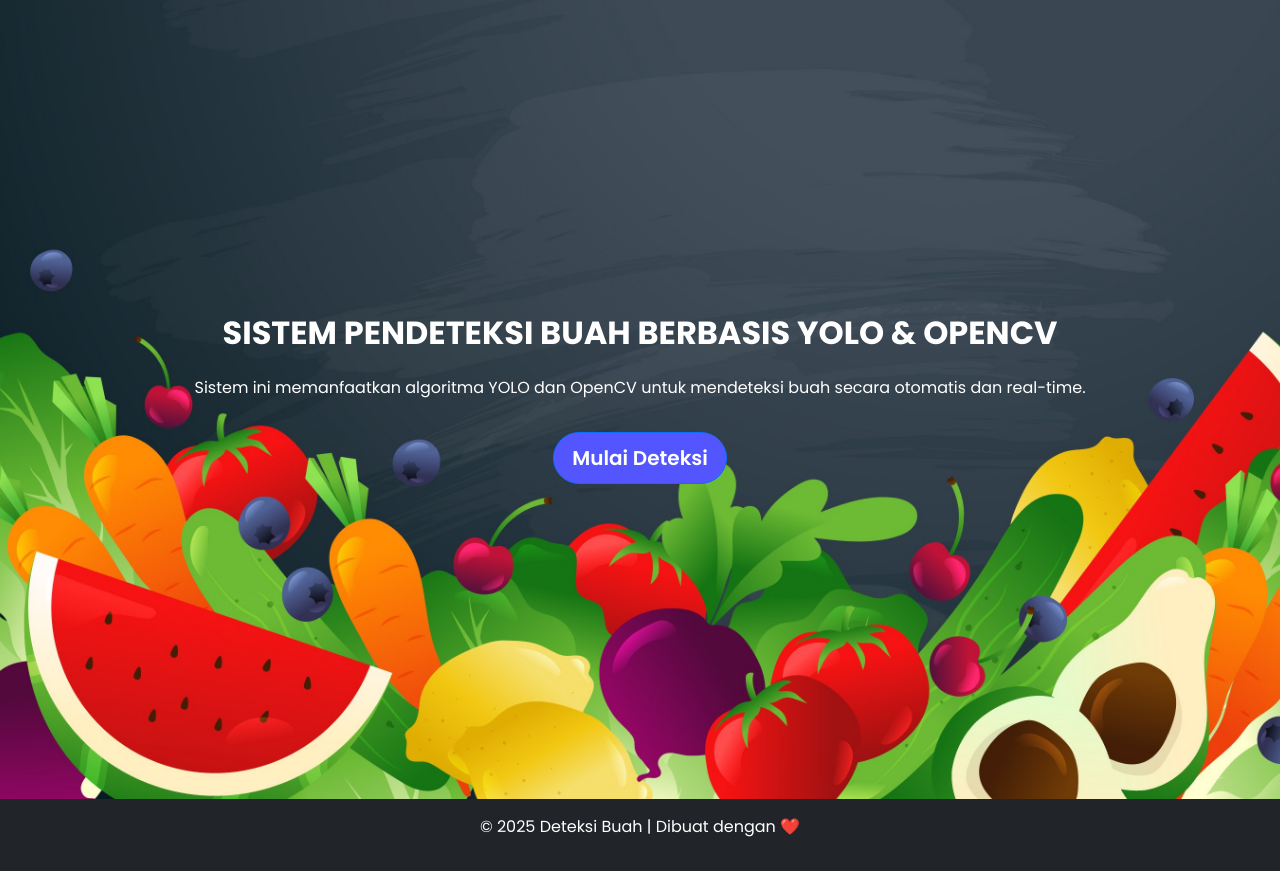
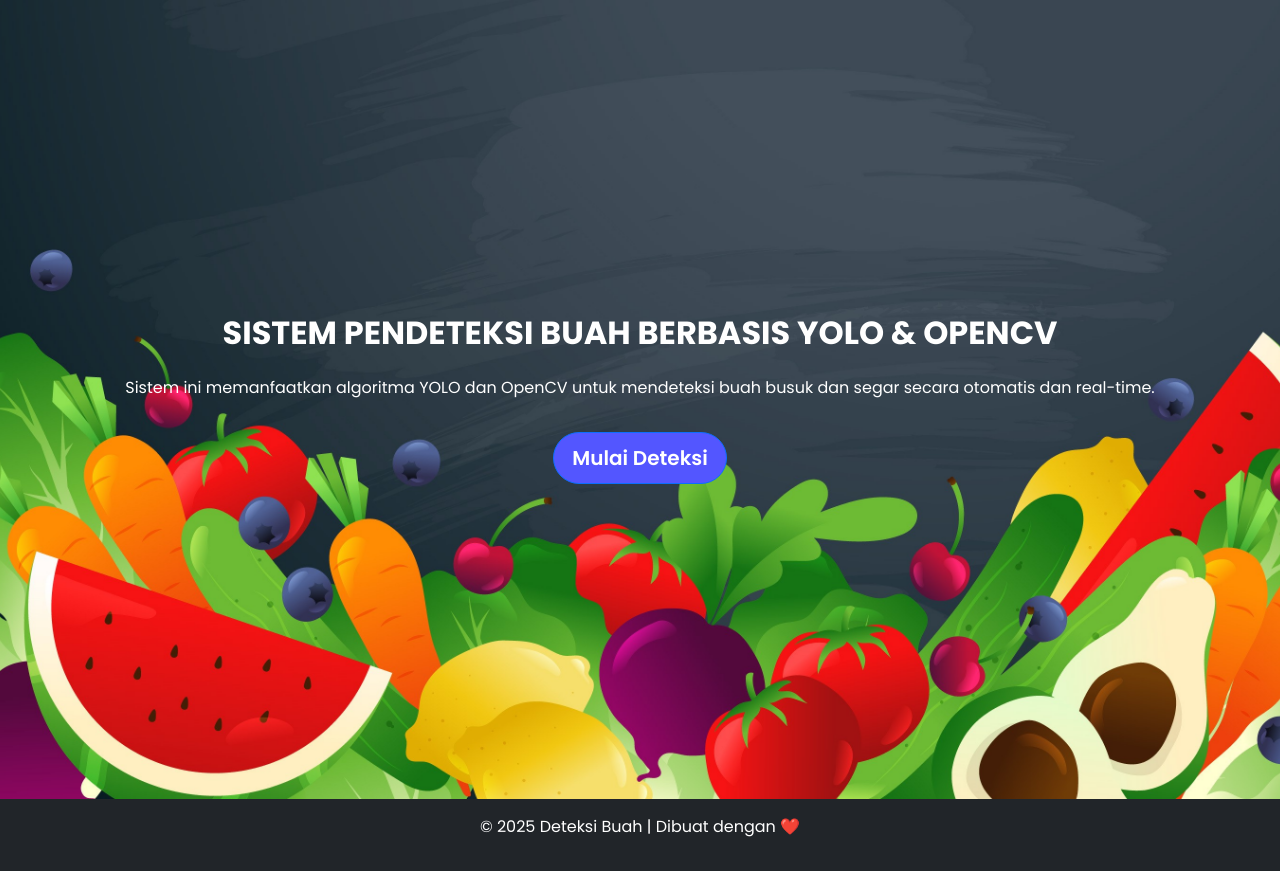
Before and after one commit to fahmi0603/yolofida, a Flask app: page / in a window 1280 px wide. Shown: the part 57-928 px from the top of the page. Run offline with Flask 3, Linux system fonts and the light colour scheme.

Commit message:
Initial commit YOLO fruit detection

```diff
--- a/templates/index.html
+++ b/templates/index.html
@@ -51,7 +51,7 @@
         <div class="container-hero">
             <h2 class="fw-bold text-uppercase">Sistem Pendeteksi Buah Berbasis YOLO & OpenCV</h2>
             <p class="mt-3">
-                Sistem ini memanfaatkan algoritma YOLO dan OpenCV untuk mendeteksi buah secara otomatis dan real-time.
+                Sistem ini memanfaatkan algoritma YOLO dan OpenCV untuk mendeteksi buah busuk dan segar secara otomatis dan real-time.
             </p>
             <a href="{{ url_for('deteksi') }}" class="btn btn-primary btn-lg mt-3">Mulai Deteksi</a>
         </div>
```
